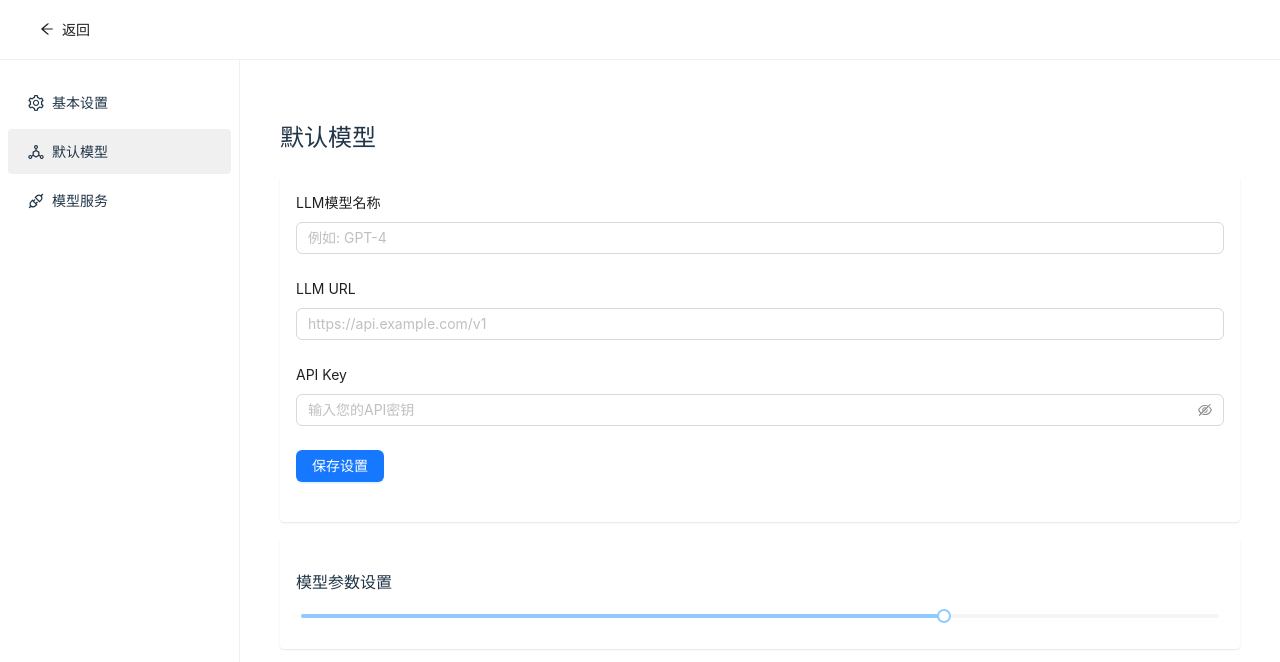
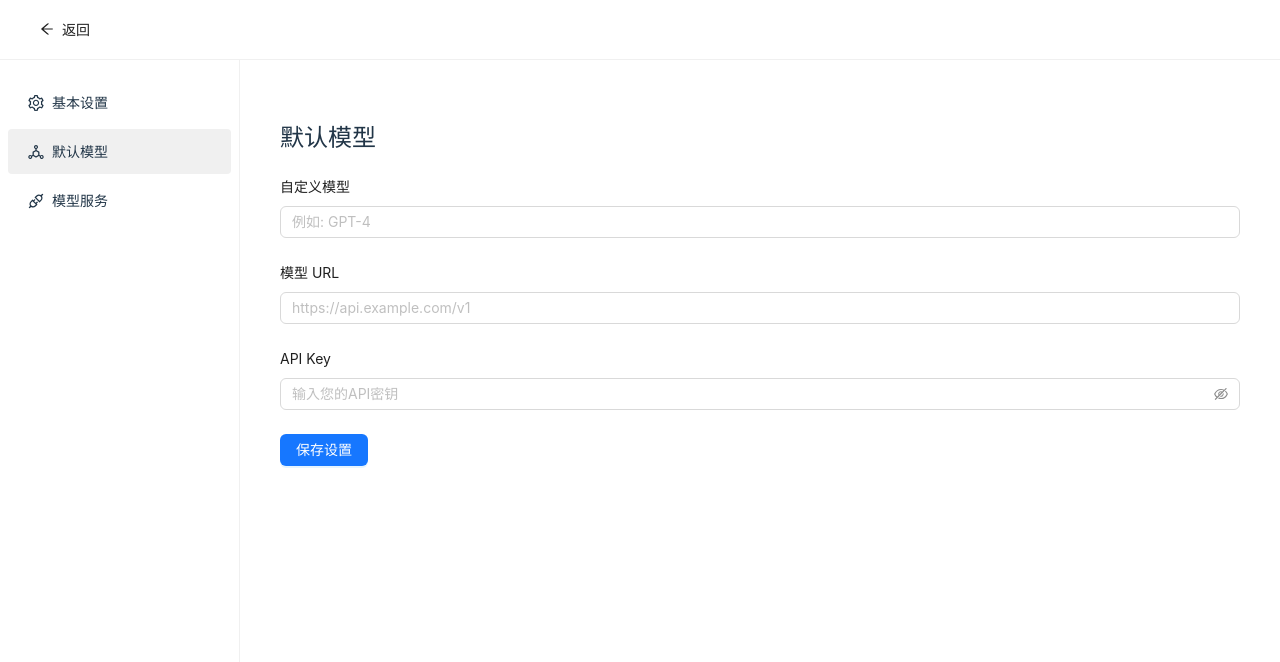
Before and after one commit to qinzichen666/open-hands-vue, a Vue app: page /setting/default-model in a window 1280 px wide. Shown: the top 662 px of the page. Built offline with nearby package versions, Linux system fonts and the light colour scheme; no server answers; sample sign-in values are in the browser's storage.

Commit message:
修改默认模型

```diff
--- a/src/view/setting/default-model.vue
+++ b/src/view/setting/default-model.vue
@@ -1,12 +1,12 @@
 <template>
   <div class="default-model">
     <h2>默认模型</h2>
-    <div class="model-card">
+    <div>
       <a-form :model="formState" layout="vertical" @finish="handleSubmit">
-        <a-form-item label="LLM模型名称">
+        <a-form-item label="自定义模型">
           <a-input v-model:value="formState.modelName" placeholder="例如: GPT-4" :disabled="loading" />
         </a-form-item>
-        <a-form-item label="LLM URL">
+        <a-form-item label="模型 URL">
           <a-input v-model:value="formState.modelUrl" placeholder="https://api.example.com/v1" :disabled="loading" />
         </a-form-item>
         <a-form-item label="API Key">
@@ -16,10 +16,6 @@
           <a-button type="primary" html-type="submit" :loading="loading">保存设置</a-button>
         </a-form-item>
       </a-form>
-    </div>
-    <div class="model-card">
-      <p>模型参数设置</p>
-      <a-slider v-model:value="temperature" :min="0" :max="1" :step="0.1" />
     </div>
   </div>
 </template>
@@ -40,13 +36,11 @@ const loading = ref(false)
 // Fetch settings on mount
 onMounted(async () => {
   try {
-    loading.value = true
     const settings = await settingService.get()
     Object.assign(formState, settings)
   } catch (error) {
     message.error('获取设置失败')
   } finally {
-    loading.value = false
   }
 })
 
```
